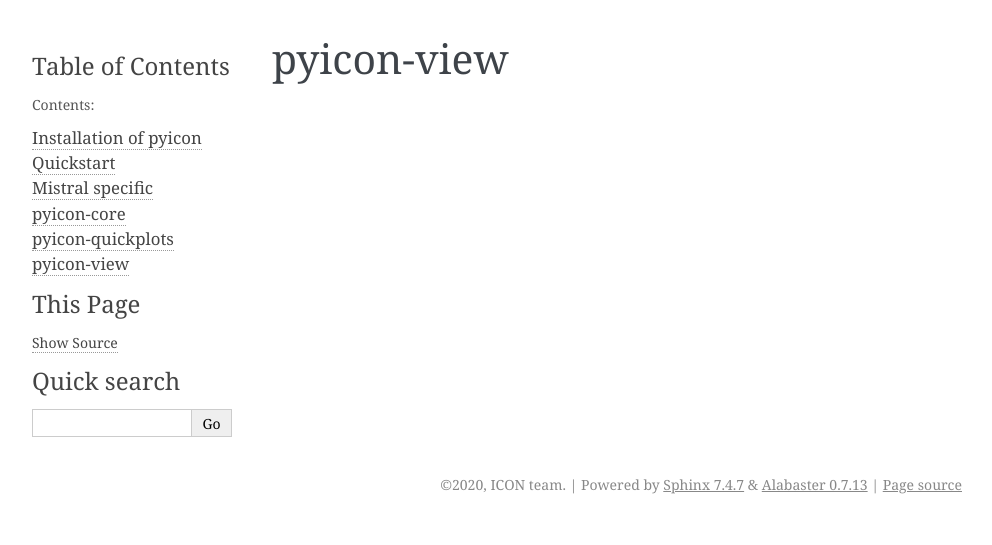
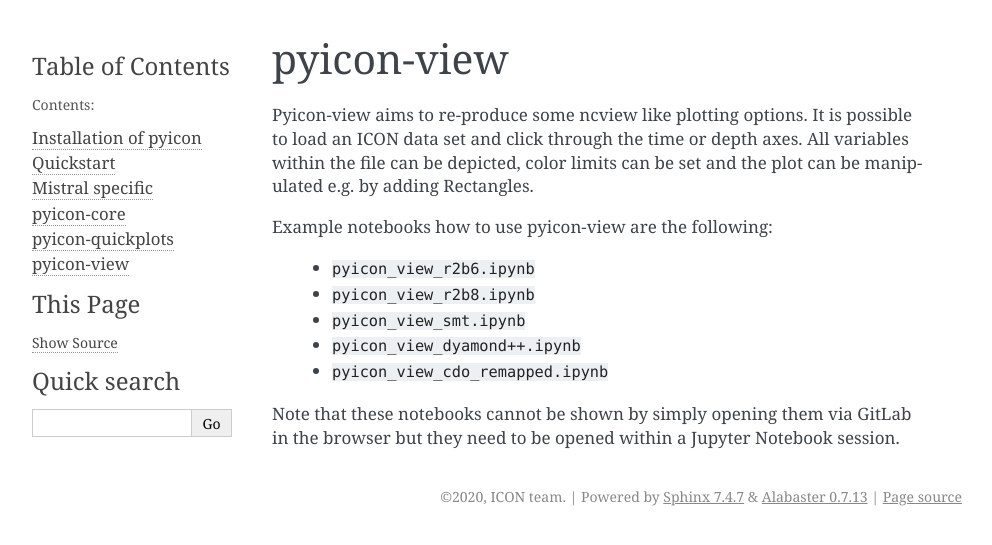
Before and after one commit to ppothapa/pyICON_EXCLAIM, a Sphinx documentation site: the page built from doc/view.rst, in a window 1280 px wide. Shown: the top 545 px of the page, without its empty margins (148-1140 px from the left). Built offline with Sphinx 7.4.7, drawn with Linux system fonts in a browser that asks for light colours; formulas are drawn with MathJax 3.

Commit message:
doc/view.rst: Added some more information.

```diff
--- a/doc/view.rst
+++ b/doc/view.rst
@@ -2,3 +2,17 @@
 
 pyicon-view
 ===========
+
+Pyicon-view aims to re-produce some ncview like plotting options.
+It is possible to load an ICON data set and click through the time or depth axes.
+All variables within the file can be depicted, color limits can be set and the plot can be manipulated e.g. by adding Rectangles.
+
+Example notebooks how to use pyicon-view are the following:
+
+  * ``pyicon_view_r2b6.ipynb``
+  * ``pyicon_view_r2b8.ipynb``
+  * ``pyicon_view_smt.ipynb``
+  * ``pyicon_view_dyamond++.ipynb``
+  * ``pyicon_view_cdo_remapped.ipynb``
+
+Note that these notebooks cannot be shown by simply opening them via GitLab in the browser but they need to be opened within a Jupyter Notebook session.
```
